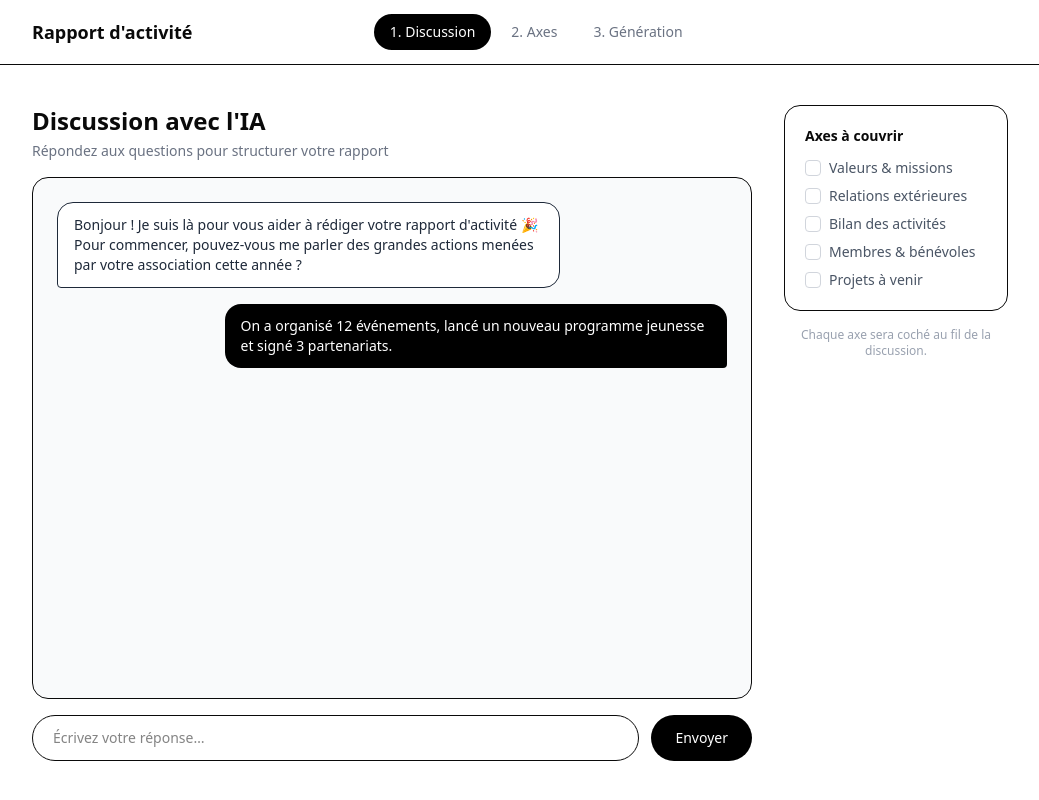
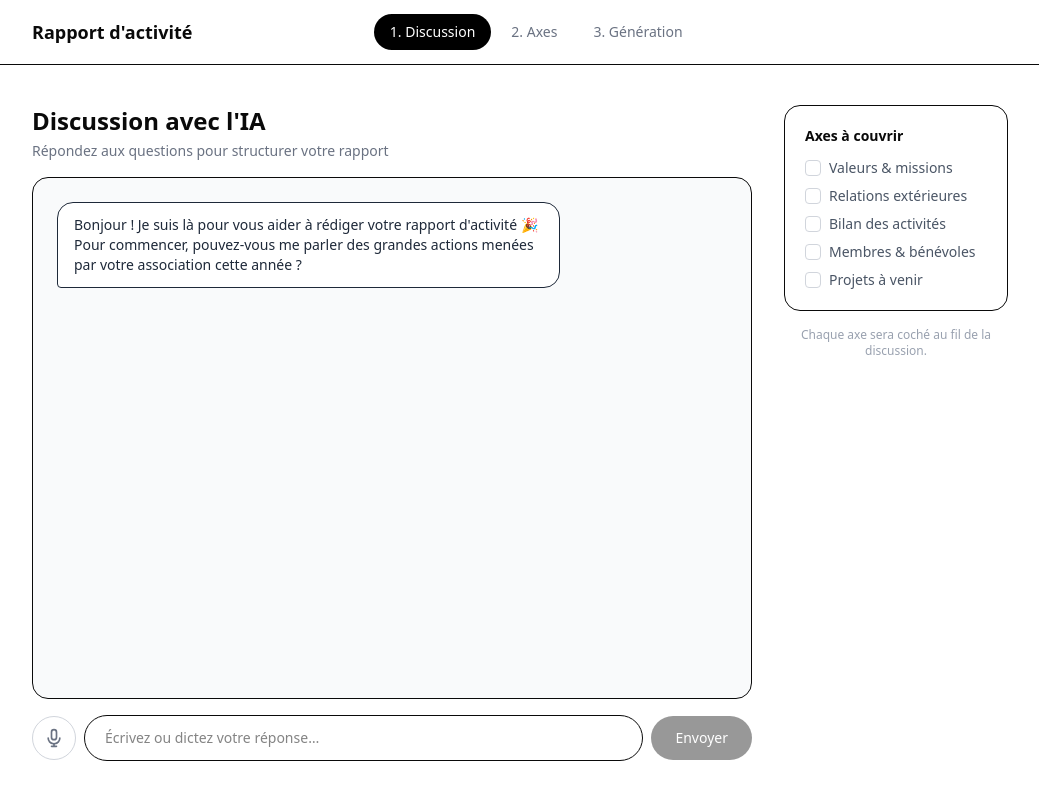
Before and after one commit to AssoConnectWorkshop/WS18, a Next.js app: page /rapport/chat in a window 1280 px wide. Shown: the whole page, without its empty margins (120-1159 px from the left). Built offline with nearby package versions, Linux system fonts and the light colour scheme.

Commit message:
feat(chat): add voice input via Web Speech API

```diff
--- a/src/app/rapport/chat/page.tsx
+++ b/src/app/rapport/chat/page.tsx
@@ -1,6 +1,8 @@
 "use client";
 
-const axes = [
+import { useState, useRef, useCallback } from "react";
+
+const AXES = [
   "Valeurs & missions",
   "Relations extérieures",
   "Bilan des activités",
@@ -8,18 +10,92 @@ const axes = [
   "Projets à venir",
 ];
 
-const messages = [
+const INITIAL_MESSAGES = [
   {
     role: "ai" as const,
     text: "Bonjour ! Je suis là pour vous aider à rédiger votre rapport d'activité 🎉 Pour commencer, pouvez-vous me parler des grandes actions menées par votre association cette année ?",
   },
-  {
-    role: "user" as const,
-    text: "On a organisé 12 événements, lancé un nouveau programme jeunesse et signé 3 partenariats.",
-  },
 ];
 
+type Message = { role: "ai" | "user"; text: string };
+
+// SpeechRecognition is not in the default TS lib
+type SpeechRecognitionInstance = {
+  lang: string;
+  continuous: boolean;
+  interimResults: boolean;
+  onresult: (e: { results: { [key: number]: { [key: number]: { transcript: string } } } }) => void;
+  onerror: () => void;
+  onend: () => void;
+  start: () => void;
+  stop: () => void;
+};
+
+function getSpeechRecognition(): (new () => SpeechRecognitionInstance) | null {
+  if (typeof window === "undefined") return null;
+  return (
+    (window as unknown as { SpeechRecognition?: new () => SpeechRecognitionInstance }).SpeechRecognition ??
+    (window as unknown as { webkitSpeechRecognition?: new () => SpeechRecognitionInstance }).webkitSpeechRecognition ??
+    null
+  );
+}
+
 export default function ChatPage() {
+  const [messages, setMessages] = useState<Message[]>(INITIAL_MESSAGES);
+  const [input, setInput] = useState("");
+  const [isRecording, setIsRecording] = useState(false);
+  const recognitionRef = useRef<SpeechRecognitionInstance | null>(null);
+  const messagesEndRef = useRef<HTMLDivElement>(null);
+
+  const sendMessage = useCallback(() => {
+    const text = input.trim();
+    if (!text) return;
+    setMessages((prev) => [...prev, { role: "user", text }]);
+    setInput("");
+    setTimeout(() => messagesEndRef.current?.scrollIntoView({ behavior: "smooth" }), 50);
+  }, [input]);
+
+  const toggleRecording = useCallback(() => {
+    const SpeechRecognition = getSpeechRecognition();
+    if (!SpeechRecognition) {
+      alert("La reconnaissance vocale n'est pas supportée par votre navigateur. Essayez Chrome ou Edge.");
+      return;
+    }
+
+    if (isRecording) {
+      recognitionRef.current?.stop();
+      setIsRecording(false);
+      return;
+    }
+
+    const recognition = new SpeechRecognition();
+    recognition.lang = "fr-FR";
+    recognition.continuous = true;
+    recognition.interimResults = true;
+
+    recognition.onresult = (e) => {
+      let transcript = "";
+      for (let i = 0; i < Object.keys(e.results).length; i++) {
+        transcript += e.results[i][0].transcript;
+      }
+      setInput(transcript);
+    };
+
+    recognition.onerror = () => setIsRecording(false);
+    recognition.onend = () => setIsRecording(false);
+
+    recognitionRef.current = recognition;
+    recognition.start();
+    setIsRecording(true);
+  }, [isRecording]);
+
+  const handleKeyDown = (e: React.KeyboardEvent) => {
+    if (e.key === "Enter" && !e.shiftKey) {
+      e.preventDefault();
+      sendMessage();
+    }
+  };
+
   return (
     <div className="max-w-5xl mx-auto px-6 py-10 flex gap-8 h-[calc(100vh-4rem)]">
       <div className="flex-1 flex flex-col gap-4">
@@ -32,10 +108,7 @@ export default function ChatPage() {
 
         <div className="flex-1 border rounded-2xl overflow-y-auto p-6 flex flex-col gap-4 bg-gray-50">
           {messages.map((msg, i) => (
-            <div
-              key={i}
-              className={`flex ${msg.role === "user" ? "justify-end" : "justify-start"}`}
-            >
+            <div key={i} className={`flex ${msg.role === "user" ? "justify-end" : "justify-start"}`}>
               <div
                 className={`max-w-[75%] px-4 py-3 rounded-2xl text-sm ${
                   msg.role === "user"
@@ -47,25 +120,52 @@ export default function ChatPage() {
               </div>
             </div>
           ))}
+          <div ref={messagesEndRef} />
         </div>
 
-        <div className="flex gap-3">
+        <div className="flex gap-2 items-center">
+          <button
+            onClick={toggleRecording}
+            title={isRecording ? "Arrêter l'enregistrement" : "Dicter votre réponse"}
+            className={`shrink-0 w-11 h-11 rounded-full flex items-center justify-center transition-all ${
+              isRecording
+                ? "bg-red-500 text-white animate-pulse shadow-lg shadow-red-200"
+                : "border border-gray-300 text-gray-500 hover:border-gray-500 hover:text-gray-800"
+            }`}
+          >
+            <svg className="w-5 h-5" fill="currentColor" viewBox="0 0 24 24">
+              <path d="M12 1a4 4 0 0 1 4 4v6a4 4 0 0 1-8 0V5a4 4 0 0 1 4-4Zm0 2a2 2 0 0 0-2 2v6a2 2 0 0 0 4 0V5a2 2 0 0 0-2-2Zm7 8a1 1 0 0 1 1 1 8 8 0 0 1-7 7.938V21h2a1 1 0 1 1 0 2H9a1 1 0 1 1 0-2h2v-1.062A8 8 0 0 1 4 12a1 1 0 1 1 2 0 6 6 0 1 0 12 0 1 1 0 0 1 1-1Z" />
+            </svg>
+          </button>
+
           <input
             type="text"
-            placeholder="Écrivez votre réponse…"
+            value={input}
+            onChange={(e) => setInput(e.target.value)}
+            onKeyDown={handleKeyDown}
+            placeholder={isRecording ? "Parlez maintenant…" : "Écrivez ou dictez votre réponse…"}
             className="flex-1 border rounded-full px-5 py-3 text-sm outline-none focus:ring-2 focus:ring-black"
           />
-          <button className="bg-black text-white px-6 py-3 rounded-full text-sm font-medium hover:bg-gray-800 transition-colors">
+          <button
+            onClick={sendMessage}
+            disabled={!input.trim()}
+            className="shrink-0 bg-black text-white px-6 py-3 rounded-full text-sm font-medium hover:bg-gray-800 transition-colors disabled:opacity-40 disabled:cursor-not-allowed"
+          >
             Envoyer
           </button>
         </div>
+        {isRecording && (
+          <p className="text-xs text-red-500 text-center -mt-2">
+            Enregistrement en cours… cliquez sur le micro pour arrêter.
+          </p>
+        )}
       </div>
 
       <aside className="w-56 shrink-0 flex flex-col gap-4">
         <div className="border rounded-2xl p-5 flex flex-col gap-3">
           <h2 className="font-semibold text-sm">Axes à couvrir</h2>
           <ul className="flex flex-col gap-2">
-            {axes.map((axe) => (
+            {AXES.map((axe) => (
               <li key={axe} className="flex items-center gap-2 text-sm text-gray-600">
                 <span className="w-4 h-4 rounded border border-gray-300 shrink-0" />
                 {axe}
```
